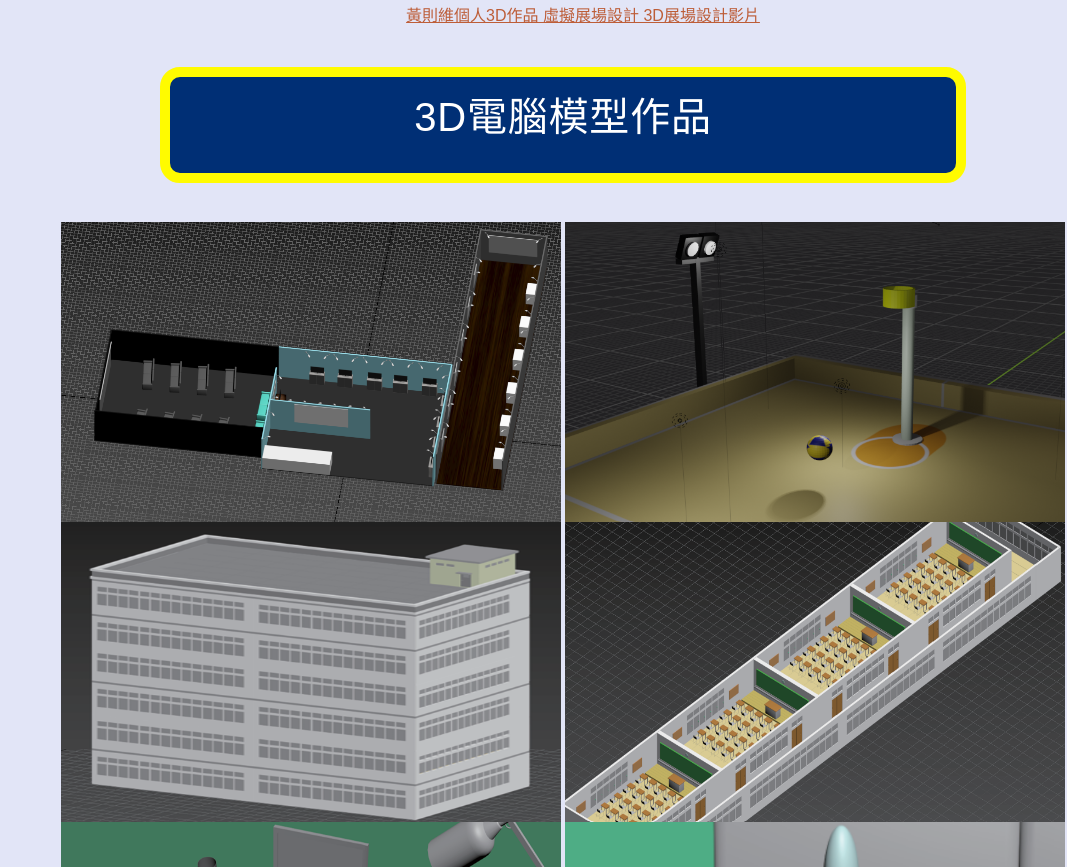
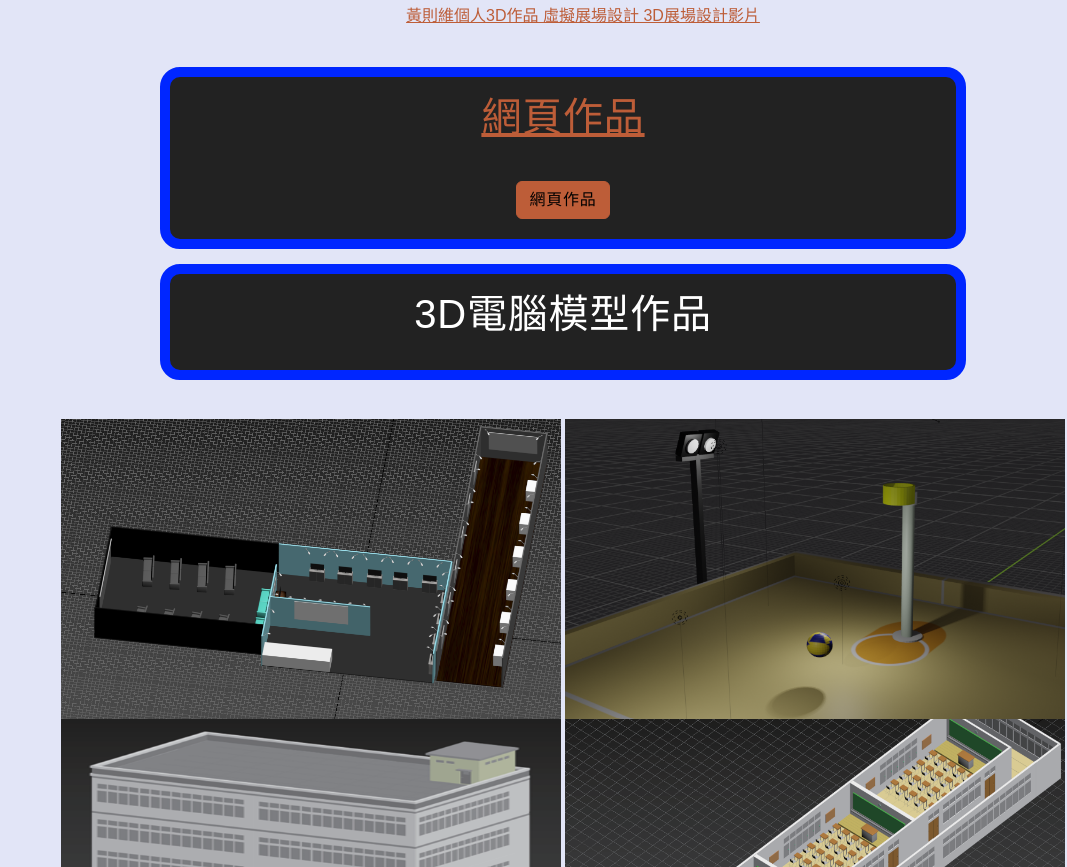
Before and after one commit to zeweih19gmailcom/zeweih19gmailcom.github.io, a plain HTML site: page index.html in a window 1280 px wide. Shown: the part 9225-10092 px from the top of the page, without its empty margins (213-1280 px from the left). Drawn offline with nearby package versions, Linux system fonts and the light colour scheme; a web font is replaced by a local one.

Commit message:
05030011

```diff
--- a/css/my_styles.css
+++ b/css/my_styles.css
@@ -35,9 +35,9 @@
 
 #red03 {
     padding: 20px;
-    background-color: #002f75;
+    background-color: rgb(34, 34, 34);
     color: white;
-    border: 10px solid rgb(255, 251, 0);
+    border: 10px solid rgb(0 38 255);
     border-radius: 20px;
     font-size: 40px;
     text-align: center;
--- a/index.html
+++ b/index.html
@@ -434,6 +434,16 @@
 
     <div class="resume-section-content">
         <div id="red03">
+            <a href="file:///C:/Users/NA13/Documents/GitHub/JIIIIIYONG.github.io">網頁作品</a>
+            <br>
+            <br>
+            <a href="file:///C:/Users/NA13/Documents/GitHub/JIIIIIYONG.github.io" class="btn btn-primary">網頁作品</a>
+            <span class="blueblue"></span>
+        </div>
+    </div>
+
+    <div class="resume-section-content">
+        <div id="red03">
             <p>3D電腦模型作品</p>
             <span class="blueblue"></span>
         </div>
```
Lines whose indentation alone changed are shown as unchanged.
